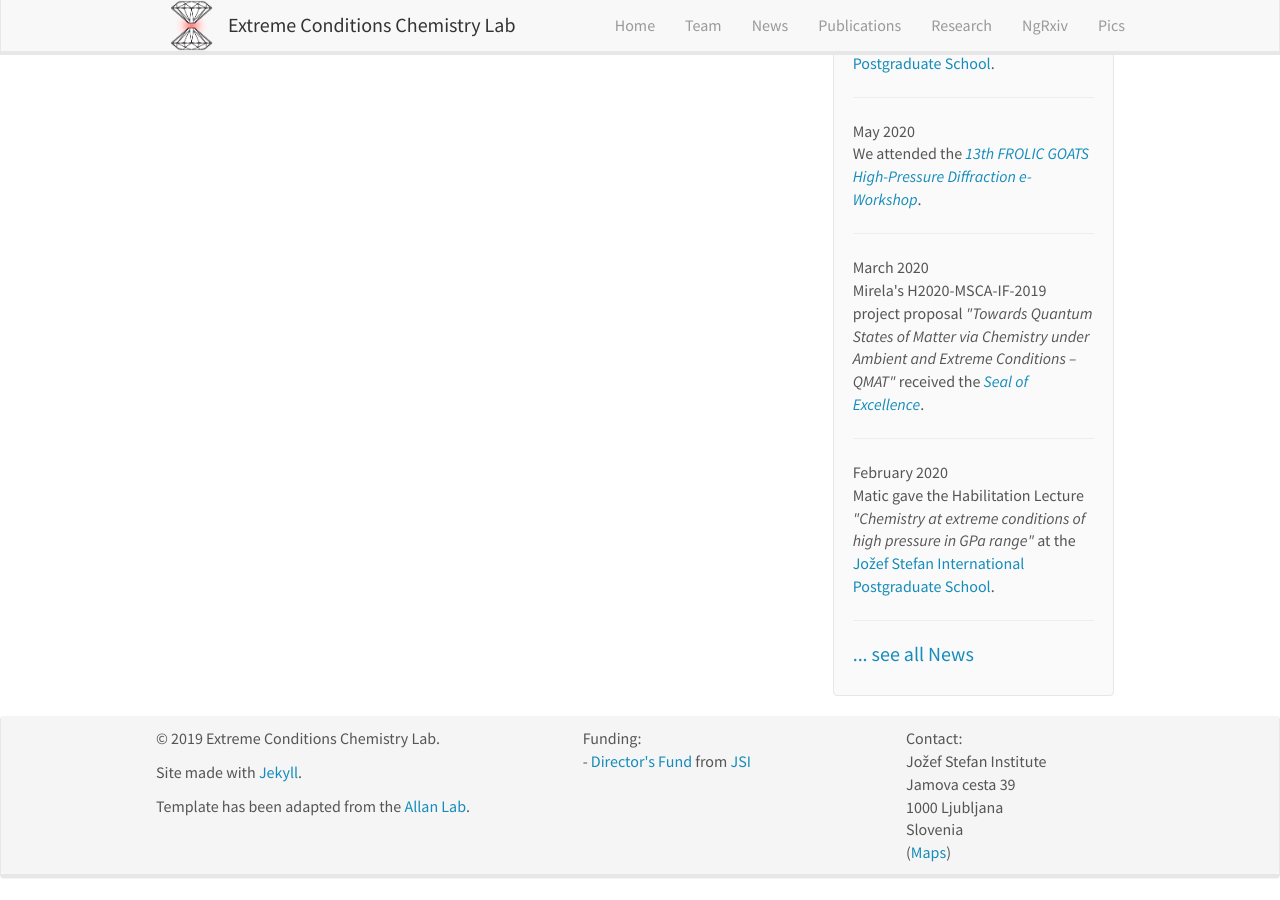
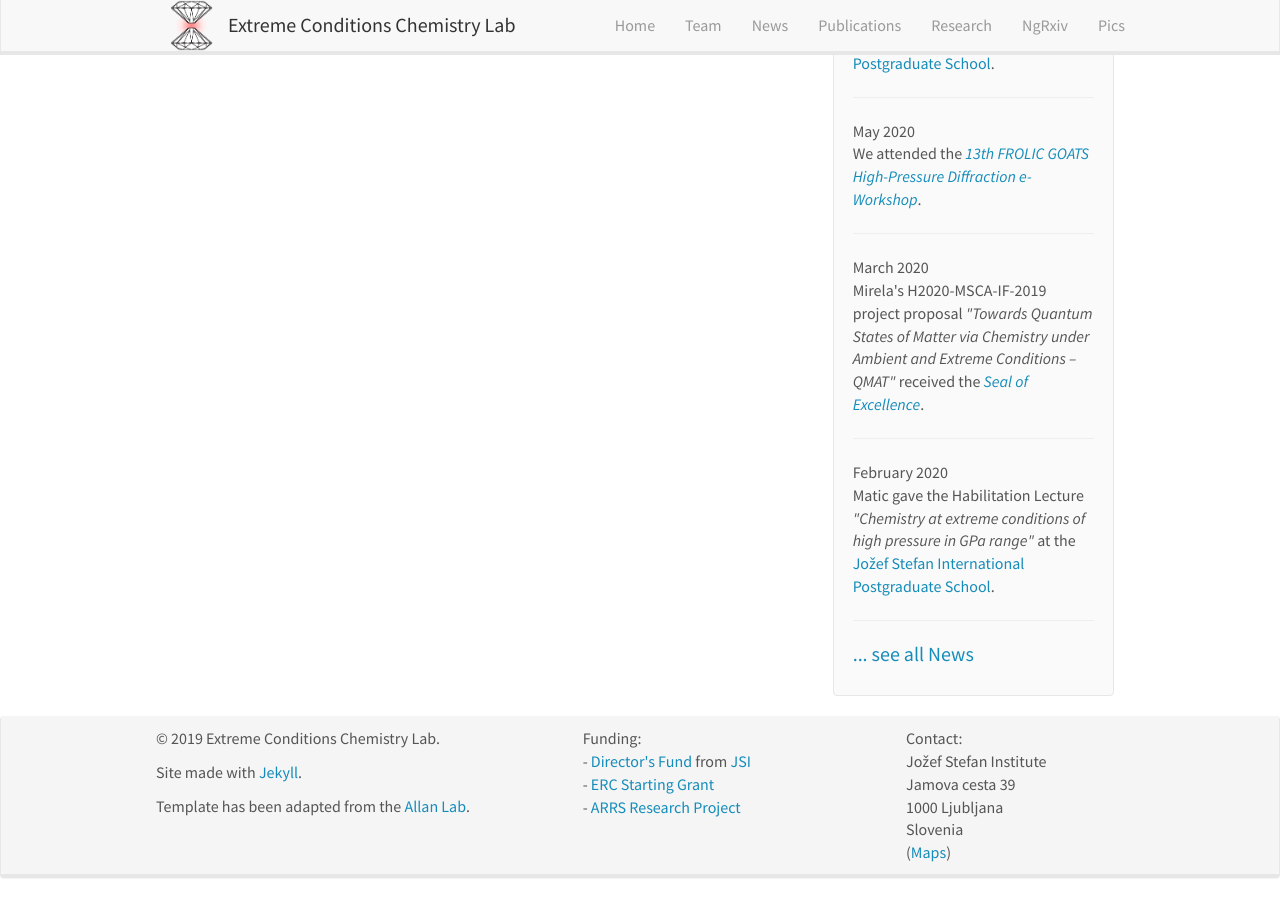
Before and after one commit to eccl-jsi/eccl-jsi.github.io, a Jekyll site: the page built from _pages/home.md, in a window 1280 px wide and 900 px high, scrolled down 924 px. Built offline with Jekyll 4.4.1, drawn with Linux system fonts in a browser that asks for light colours; nearby versions of some CDN libraries.

Commit message:
Update footer.html

```diff
--- a/_includes/footer.html
+++ b/_includes/footer.html
@@ -16,6 +16,8 @@
 		<div class="col-sm-4">
 		  Funding:<br />
 		  - <a href="https://www.ijs.si/ijsw/Zmagovalci">Director's Fund</a> from <a href="https://www.ijs.si/ijsw/V001/JSI">JSI</a> <br />
+	          - <a href="https://erc.europa.eu/news/StG-recipients-2020">ERC Starting Grant</a> <br />
+		  - <a href="http://www.arrs.si/sl/progproj/rproj/rezultati/20/rezult-razp-rp-2020.asp">ARRS Research Project</a> <br />
 
           	</div>
 		<div class="col-sm-3">
```
